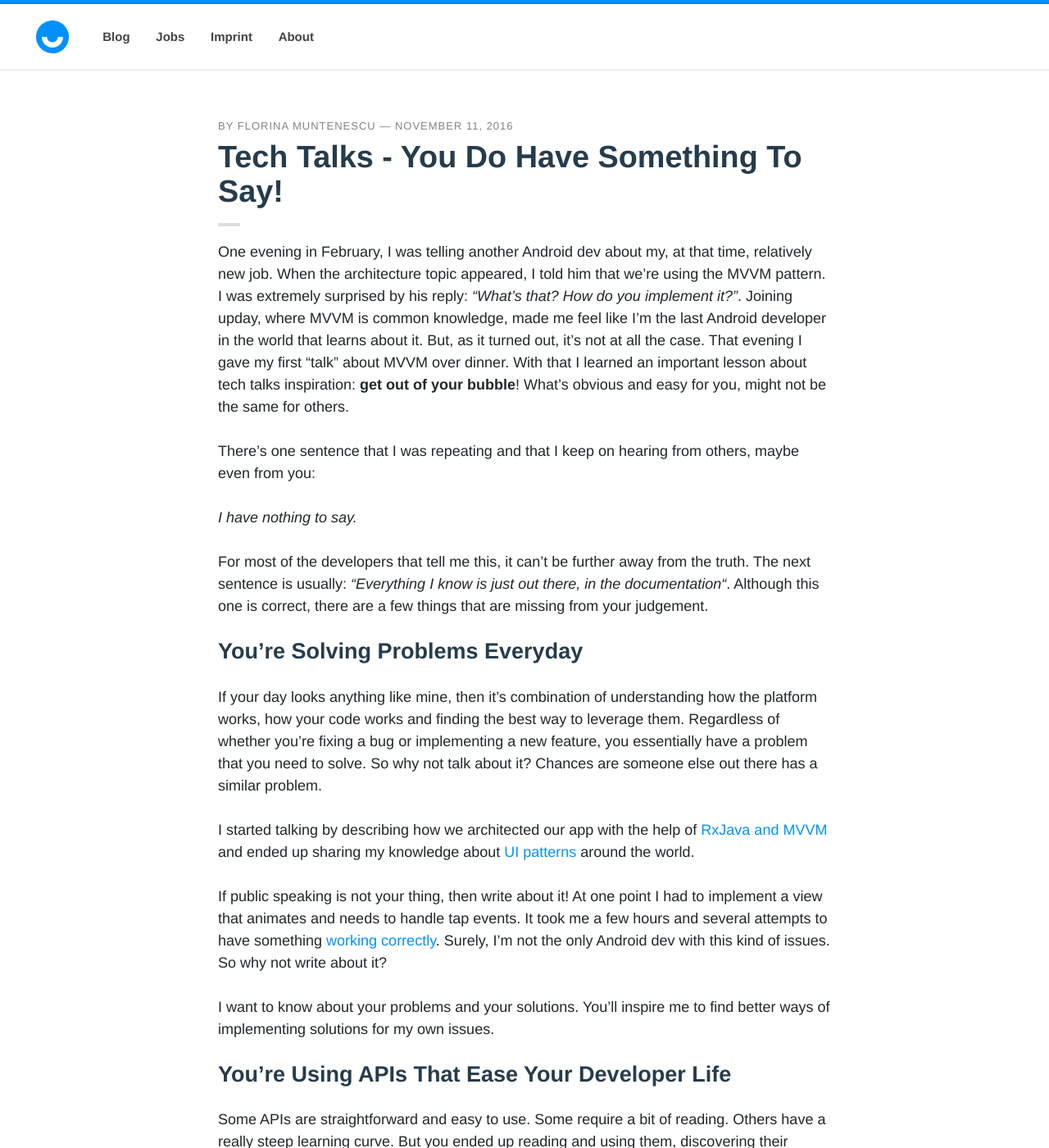
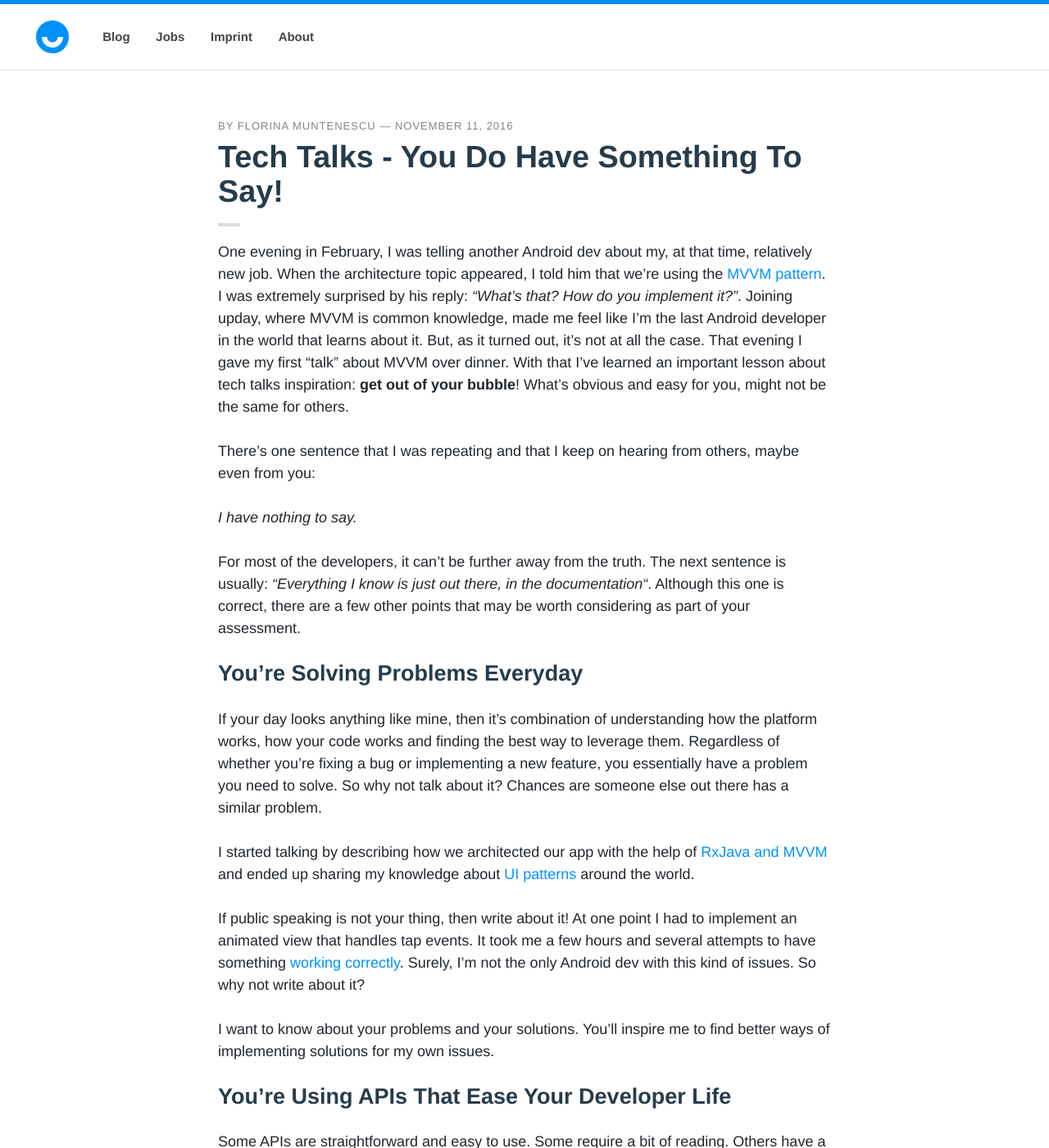
Before and after one commit to upday/upday.github.io, a Jekyll site: the page built from _posts/blog/2016-11-11-tech-talks.md, in a window 1280 px wide and 1400 px high. Shown: the whole window at 82% size. Built offline with Jekyll 4.4.1, drawn with Linux system fonts in a browser that asks for light colours; nearby versions of some CDN libraries; some web fonts are replaced; comment, search, counter and statistics services are not loaded; some of the changed text lies outside the part shown.

Commit message:
changes after review

```diff
--- a/_posts/blog/2016-11-11-tech-talks.md
+++ b/_posts/blog/2016-11-11-tech-talks.md
@@ -10,21 +10,21 @@ tags: [Android, Tech Talks]
 image:
 date: 2016-11-11T00:39:55-04:00
 ---
-One evening in February, I was telling another Android dev about my, at that time, relatively new job. When the architecture topic appeared, I told him that we’re using the MVVM pattern. I was extremely surprised by his reply: *“What’s that? How do you implement it?”*. Joining upday, where MVVM is common knowledge, made me feel like I’m the last Android developer in the world that learns about it. But, as it turned out, it’s not at all the case. That evening I gave my first “talk” about MVVM over dinner. With that I learned an important lesson about tech talks inspiration: **get out of your bubble**! What’s obvious and easy for you, might not be the same for others.
+One evening in February, I was telling another Android dev about my, at that time, relatively new job. When the architecture topic appeared, I told him that we’re using the <a href="https://upday.github.io/blog/model-view-viewmodel/">MVVM pattern</a>. I was extremely surprised by his reply: *“What’s that? How do you implement it?”*. Joining upday, where MVVM is common knowledge, made me feel like I’m the last Android developer in the world that learns about it. But, as it turned out, it’s not at all the case. That evening I gave my first “talk” about MVVM over dinner. With that I’ve learned an important lesson about tech talks inspiration: **get out of your bubble**! What’s obvious and easy for you, might not be the same for others.
 
 There’s one sentence that I was repeating and that I keep on hearing from others, maybe even from you:
 
 *I have nothing to say.*
 
-For most of the developers that tell me this, it can’t be further away from the truth. The next sentence is usually: *"Everything I know is just out there, in the documentation“*. Although this one is correct, there are a few things that are missing from your judgement.
+For most of the developers, it can’t be further away from the truth. The next sentence is usually: *"Everything I know is just out there, in the documentation“*. Although this one is correct, there are a few other points that may be worth considering as part of your assessment.
 
 ## You’re Solving Problems Everyday
 
-If your day looks anything like mine, then it’s combination of understanding how the platform works, how your code works and finding the best way to leverage them. Regardless of whether you’re fixing a bug or implementing a new feature, you essentially have a problem that you need to solve. So why not talk about it? Chances are someone else out there has a similar problem.
+If your day looks anything like mine, then it’s combination of understanding how the platform works, how your code works and finding the best way to leverage them. Regardless of whether you’re fixing a bug or implementing a new feature, you essentially have a problem you need to solve. So why not talk about it? Chances are someone else out there has a similar problem.
 
 I started talking by describing how we architected our app with the help of <a href="http://www.slideshare.net/FlorinaMuntenescu/mvvm-and-rxjava-the-perfect-mix-61526418">RxJava and MVVM</a> and ended up sharing my knowledge about <a href="https://www.youtube.com/watch?v=pBNaWK-ai-M">UI patterns</a> around the world.
 
-If public speaking is not your thing, then write about it! At one point I had to implement a view that animates and needs to handle tap events. It took me a few hours and several attempts to have something <a href="https://upday.github.io/blog/animations_touch/">working correctly</a>. Surely, I’m not the only Android dev with this kind of issues. So why not write about it?
+If public speaking is not your thing, then write about it! At one point I had to implement an animated view that handles tap events. It took me a few hours and several attempts to have something <a href="https://upday.github.io/blog/animations_touch/">working correctly</a>. Surely, I’m not the only Android dev with this kind of issues. So why not write about it?
 
 I want to know about your problems and your solutions. You’ll inspire me to find better ways of implementing solutions for my own issues.
 
```
Also changed, not shown: other parts of _posts/blog/2016-11-11-tech-talks.md (+1 -1 lines).
